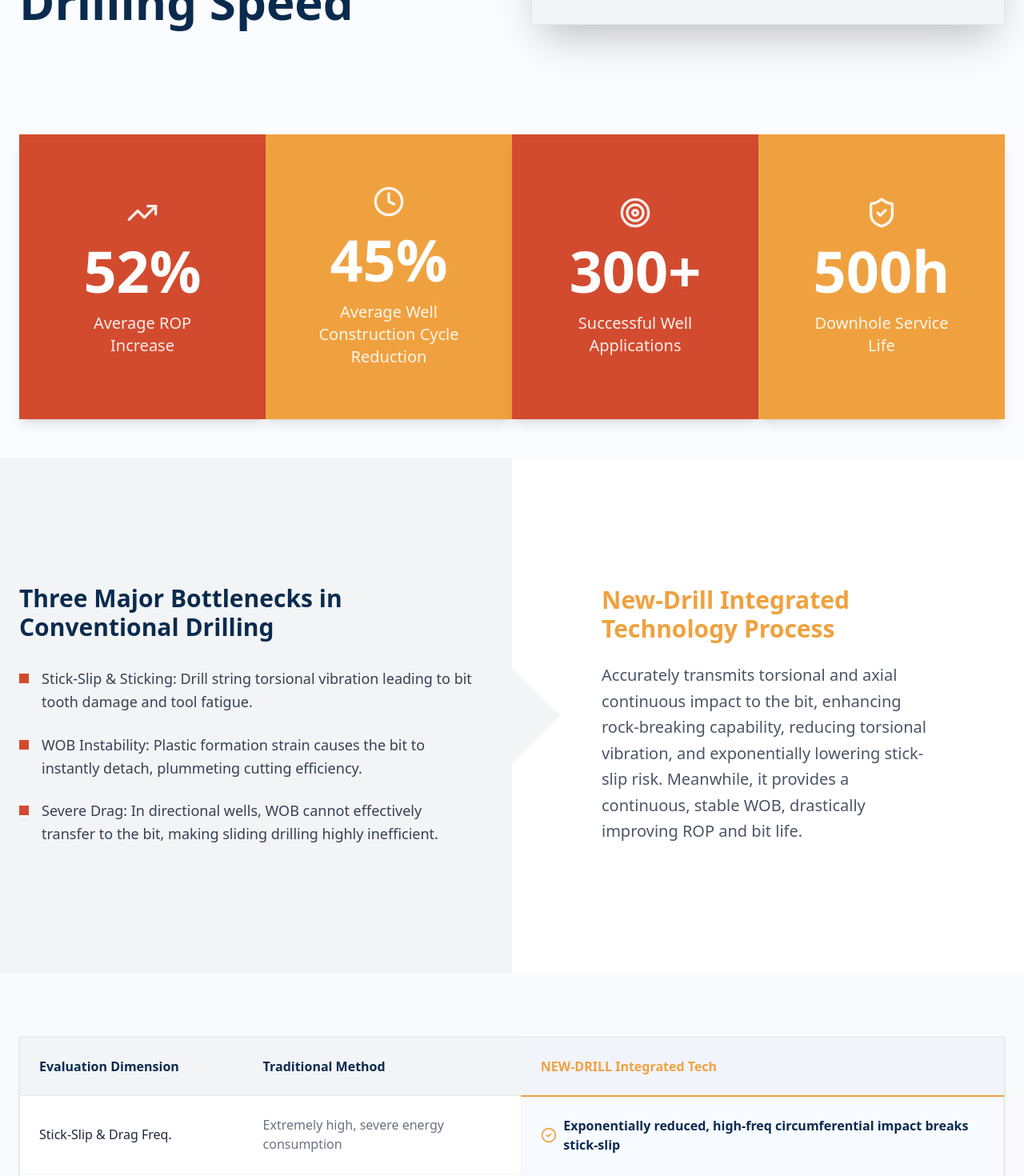
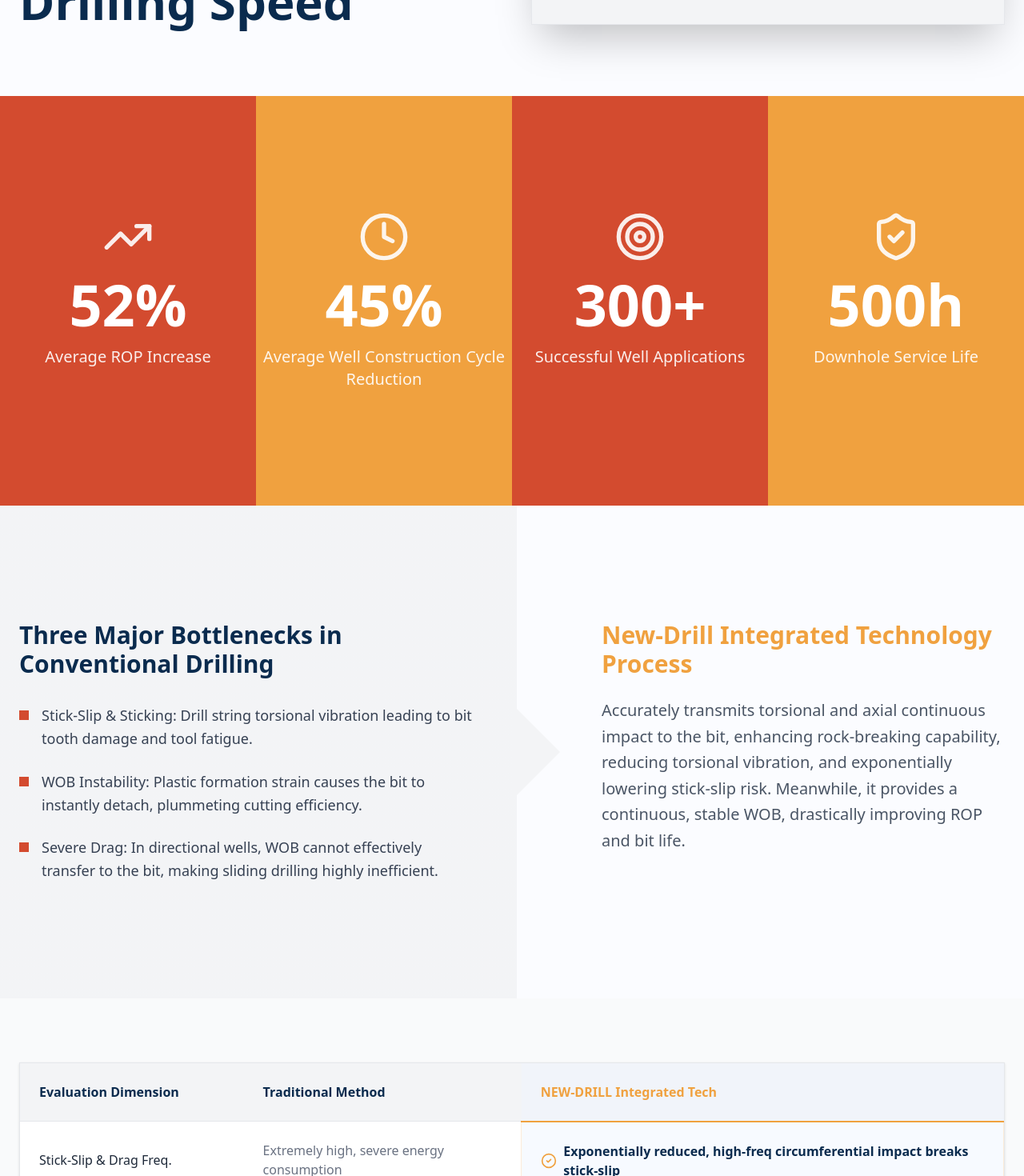
Before and after one commit to Lunkle/better-oil-website, a Next.js app in the folder oil-co-website/: page /tech/drilling-acceleration in a window 1280 px wide. Shown: the part 440-1910 px from the top of the page at 80% size. Built offline with nearby package versions, Linux system fonts and the light colour scheme.

Commit message:
CSS tweaks

```diff
--- a/oil-co-website/src/app/tech/drilling-acceleration/page.tsx
+++ b/oil-co-website/src/app/tech/drilling-acceleration/page.tsx
@@ -46,18 +46,18 @@
       </section>
 
       {/* 2. KPI Stats Grid */}
-      <section className="bg-brand-white py-12 px-6 w-full">
+      <section className="bg-brand-white w-full bg-linear-to-r from-brand-red from-50% to-brand-orange to-50%">
         <div className="max-w-7xl mx-auto grid grid-cols-2 md:grid-cols-4 gap-0">
           {content.kpi.items.map((item, idx) => {
             const Icon = kpiIcons[idx];
             return (
               <div
                 key={idx}
-                className={`p-12 md:p-16 flex flex-col items-center justify-center text-center shadow-lg ${
+                className={`py-24 md:py-36 px-1 flex flex-col items-center justify-start text-center ${
                   idx % 2 === 0 ? "bg-brand-red text-white" : "bg-brand-orange text-white"
                 }`}
               >
-                <Icon className="w-10 h-10 mb-4 opacity-90" />
+                <Icon className="size-16 mb-4 opacity-90" />
                 <div className="text-5xl md:text-7xl font-black mb-4">{item.value}</div>
                 <div className="text-base md:text-xl font-medium opacity-90 whitespace-pre-wrap">{item.label}</div>
               </div>
@@ -67,15 +67,9 @@
       </section>
 
       {/* 3. Problem vs. Solution */}
-      <section className="py-20 px-6 w-full bg-white relative">
-         {/* Background splits: left gray, right white */}
-         <div className="absolute inset-0 flex">
-           <div className="w-1/2 bg-gray-100"></div>
-           <div className="w-1/2 bg-white"></div>
-         </div>
-        <div className="max-w-7xl mx-auto grid grid-cols-1 md:grid-cols-2 relative z-10">
-
-          <div className="flex flex-col justify-center pr-0 md:pr-12 py-12 relative z-20">
+      <section className="py-20 md:py-36 px-6 w-full relative bg-gray-100 md:bg-linear-to-r from-gray-100 from-[50.5%] to-brand-white to-[50.5%]">
+        <div className="max-w-7xl mx-auto grid grid-cols-1 md:grid-cols-2 relative z-10 gap-16 md:gap-0">
+          <div className="flex flex-col justify-center pr-0 md:pr-12 relative z-20">
             <h3 className="text-3xl font-bold text-brand-deep-blue mb-8">{content.problemSolution.leftTitle}</h3>
             <ul className="space-y-6">
               {content.problemSolution.leftPoints.map((point, idx) => (
@@ -86,10 +80,10 @@
               ))}
             </ul>
             {/* The CSS Triangle pointing right */}
-            <div className="hidden md:block absolute right-0 top-1/2 -translate-y-1/2 translate-x-full w-0 h-0 border-y-[60px] border-y-transparent border-l-[60px] border-l-gray-100 z-30"></div>
+            <div className="hidden md:block absolute right-0 top-1/2 -translate-y-1/2 translate-x-full size-0 border-y-60 border-y-transparent border-l-60 border-l-gray-100 z-30"></div>
           </div>
 
-          <div className="bg-white p-12 md:p-20 flex flex-col justify-center relative z-10 pl-12 md:pl-28">
+          <div className="md:pl-28 md:pr-0 flex flex-col justify-start relative z-10">
             <h3 className="text-3xl font-bold text-brand-orange mb-6">{content.problemSolution.rightTitle}</h3>
             <p className="text-gray-600 text-xl leading-relaxed">{content.problemSolution.rightSummary}</p>
           </div>
@@ -156,17 +150,17 @@
           <h2 className="text-3xl md:text-4xl font-bold text-white mb-12 text-left">
              {content.diagram.title}
           </h2>
-          <div className="relative aspect-[21/9] w-full max-w-5xl mx-auto bg-gray-800 overflow-hidden border border-gray-700 shadow-2xl flex items-center justify-center mb-16">
+          <div className="relative aspect-21/9 w-full max-w-5xl mx-auto bg-gray-800 overflow-hidden border border-gray-700 shadow-2xl flex items-center justify-center mb-16">
              {/* Blueprint Placeholder */}
              <div className="text-gray-500 font-mono">Mechanical Tool Blueprint / Cutaway</div>
           </div>
 
           <div className="grid grid-cols-1 md:grid-cols-3 gap-8">
             {content.diagram.items.map((item, idx) => (
-              <div key={idx} className="bg-white/10 border border-white/20 p-8 flex flex-col gap-4">
+              <DecoratedRectangle key={idx} className="bg-brand-deep-blue space-y-2">
                  <h4 className="text-xl font-bold text-brand-orange">{item.title}</h4>
                  <p className="text-gray-300 leading-relaxed text-sm md:text-base">{item.desc}</p>
-              </div>
+              </DecoratedRectangle>
             ))}
           </div>
         </div>
@@ -182,15 +176,15 @@
           </div>
           <div className="relative max-w-5xl mx-auto flex flex-col items-center justify-center">
             {/* The circular SVG hub */}
-            <div className="relative w-full aspect-square md:aspect-[16/9] flex items-center justify-center mb-16 md:mb-0">
+            <div className="relative w-full aspect-square md:aspect-video flex items-center justify-center mb-16 md:mb-0">
                <div className="absolute inset-0 flex items-center justify-center opacity-10">
                  {/* Decorative background orbits */}
-                 <div className="w-full h-full border-[1px] border-brand-deep-blue animate-[spin_40s_linear_infinite]"></div>
-                 <div className="absolute w-[80%] h-[80%] border-[1px] border-brand-orange animate-[spin_30s_linear_infinite_reverse]"></div>
+                 <div className="w-full h-full border border-brand-deep-blue animate-[spin_40s_linear_infinite]"></div>
+                 <div className="absolute w-[80%] h-[80%] border border-brand-orange animate-[spin_30s_linear_infinite_reverse]"></div>
                </div>
 
-               <div className="relative w-40 h-40 bg-brand-deep-blue shadow-2xl flex items-center justify-center z-10 border-4 border-white/10 text-white font-bold text-2xl text-center leading-tight">
-                  NEW<br/>DRILL
+               <div className="relative z-10">
+                  Add image here
                </div>
 
                {/* Orbital segments wrapping the core */}
@@ -279,8 +273,8 @@
          </div>
       </section>
 
-      {/* 9. Validation & Social Proof */}
-      <section className="py-20 px-6 bg-brand-deep-blue text-white">
+       {/* 9. Validation & Social Proof */}
+       <section className="py-20 px-6 bg-brand-deep-blue text-white">
         <div className="max-w-7xl mx-auto">
            <h2 className="text-3xl md:text-4xl font-bold mb-12 text-left">
              {content.validation.title}
@@ -296,16 +290,9 @@
               {/* Right Column: 40% */}
               <div className="basis-[40%] shrink-0 flex flex-col gap-6">
                 {content.validation.cards.map((card, idx) => (
-                  <div key={idx} className="relative flex-1 flex flex-col">
-                     {/* White Rectangles Behind */}
-                     <div className="absolute -top-2 -left-2 w-6 h-6 bg-brand-white z-0"></div>
-                     <div className="absolute -bottom-2 -right-2 w-6 h-6 bg-brand-white z-0"></div>
-
-                     {/* Main Card */}
-                     <div className="relative z-10 bg-white/10 border border-white/20 p-8 flex-1 flex items-center shadow-lg">
-                        <p className="text-lg font-medium leading-relaxed">{card}</p>
-                     </div>
-                  </div>
+                  <DecoratedRectangle key={idx} className="bg-brand-deep-blue">
+                      <p className="text-lg font-medium leading-relaxed">{card}</p>
+                  </DecoratedRectangle>
                 ))}
               </div>
            </div>
@@ -317,6 +304,21 @@
   );
 }
 
+function DecoratedRectangle({ children, className }: { children: React.ReactNode, className?: string }) {
+  return (
+    <div className="relative flex-1 flex flex-col group">
+        {/* White Rectangles Behind */}
+        <div className="absolute -top-0.5 -left-0.5 size-10 group-hover:size-16 transition-all duration-300 bg-brand-white z-0"></div>
+        <div className="absolute -bottom-0.5 -right-0.5 size-10 group-hover:size-16 transition-all duration-300 bg-brand-white z-0"></div>
+
+        {/* Main Card */}
+        <div className={`relative z-10 border border-brand-white/50 p-8 size-full shadow-lg ${className ?? ''}`}>
+          {children}
+        </div>
+    </div>
+  );
+}
+
 export default function Page() {
   return (
     <Suspense fallback={null}>
```
